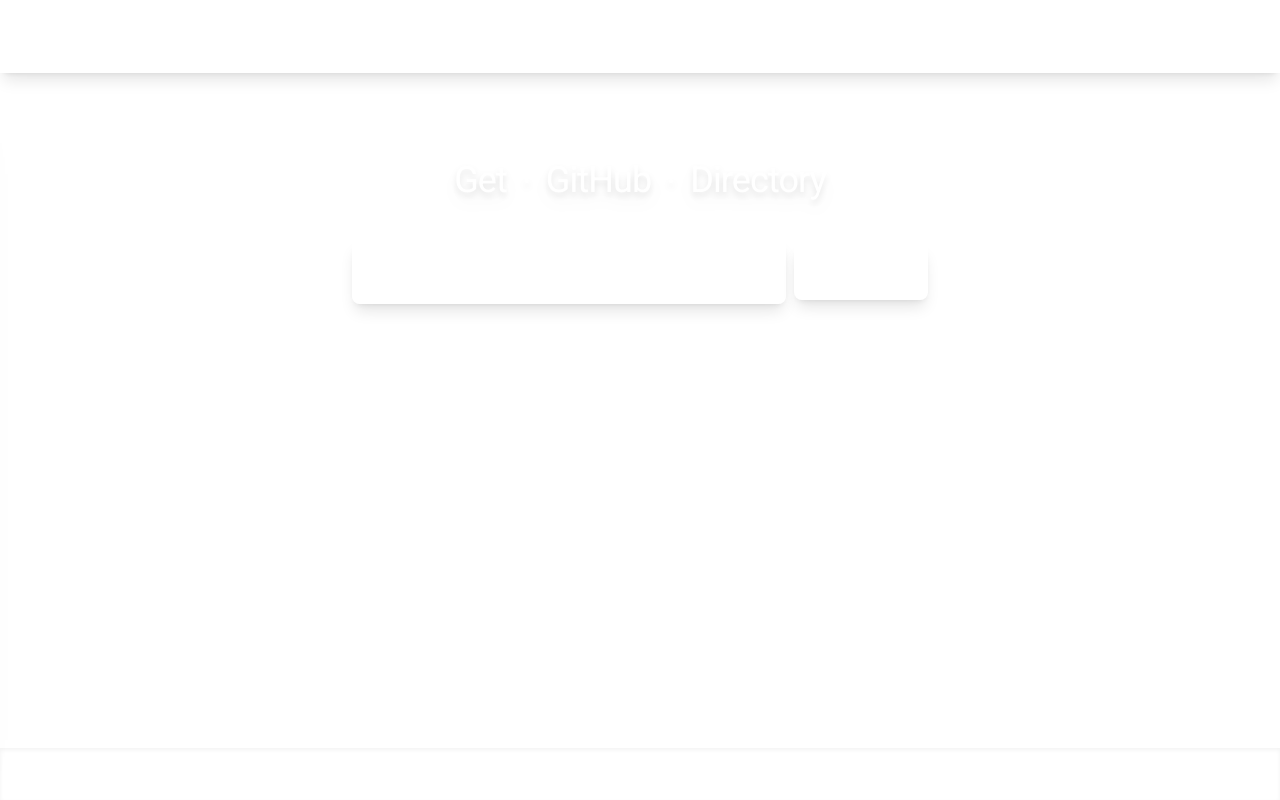
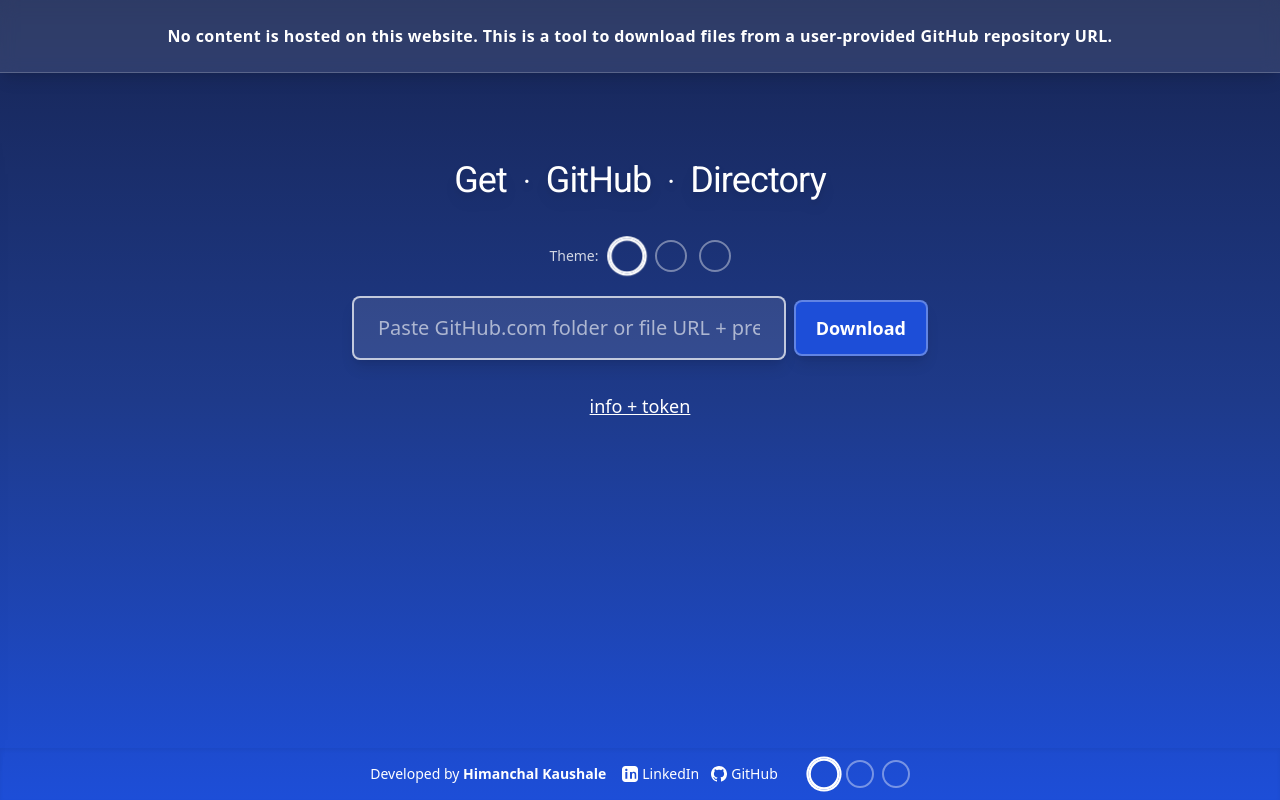
Before and after one commit to himanchalkaushale/Get-Github-Downloader, a React (Vite) app: page / in a window 1280 px wide. Built offline with nearby package versions, Linux system fonts and the light colour scheme.

Commit message:
Fix Tailwind CSS color themes and add theme selector

```diff
--- a/src/App.tsx
+++ b/src/App.tsx
@@ -190,6 +190,21 @@
             <h1 className="text-2xl sm:text-3xl md:text-4xl font-cursive font-normal text-white mb-10 text-center tracking-tight drop-shadow-lg animate-fadeinup whitespace-nowrap" style={{ fontFamily: 'Roboto, sans-serif' }}>
               Get <span className="mx-2 align-middle text-3xl">&middot;</span> GitHub <span className="mx-2 align-middle text-3xl">&middot;</span> Directory
             </h1>
+            {/* Theme selector */}
+            <div className="flex items-center gap-3 mb-6">
+              <span className="text-white/80 text-sm">Theme:</span>
+              {ACCENT_COLORS.map(c => (
+                <button
+                  key={c.value}
+                  aria-label={c.name}
+                  className={`w-8 h-8 rounded-full border-2 ${accent === c.value ? 'border-white scale-110 ring-2 ring-white' : 'border-white/40'} transition-all hover:scale-105`}
+                  style={{ backgroundColor: `var(--tw-${c.classes.base.replace('-', '-')})` }}
+                  onClick={() => setAccent(c.value)}
+                >
+                  <span className="sr-only">{c.name}</span>
+                </button>
+              ))}
+            </div>
             <div className="w-full flex flex-col sm:flex-row items-center gap-2 mb-8">
               <input
                 type="text"
--- a/src/index.css
+++ b/src/index.css
@@ -16,3 +16,24 @@
 .animate-fadeinup {
   animation: fadeinup 1.2s cubic-bezier(0.23, 1, 0.32, 1) both;
 }
+
+/* Ensure color classes are available */
+.bg-blue-700 { background-color: #1d4ed8; }
+.hover\:bg-blue-600:hover { background-color: #2563eb; }
+.active\:bg-blue-800:active { background-color: #1e40af; }
+.bg-green-700 { background-color: #15803d; }
+.hover\:bg-green-600:hover { background-color: #16a34a; }
+.active\:bg-green-800:active { background-color: #166534; }
+.bg-purple-700 { background-color: #7c3aed; }
+.hover\:bg-purple-600:hover { background-color: #9333ea; }
+.active\:bg-purple-800:active { background-color: #6b21a8; }
+
+.from-blue-950 { --tw-gradient-from: #172554; }
+.via-blue-900 { --tw-gradient-via: #1e3a8a; }
+.to-blue-700 { --tw-gradient-to: #1d4ed8; }
+.from-green-950 { --tw-gradient-from: #052e16; }
+.via-green-900 { --tw-gradient-via: #14532d; }
+.to-green-700 { --tw-gradient-to: #15803d; }
+.from-purple-950 { --tw-gradient-from: #2e1065; }
+.via-purple-900 { --tw-gradient-via: #581c87; }
+.to-purple-700 { --tw-gradient-to: #7c3aed; }
--- a/tailwind.config.js
+++ b/tailwind.config.js
@@ -12,4 +12,15 @@
     },
   },
   plugins: [],
+  safelist: [
+    // Blue colors
+    'bg-blue-700', 'hover:bg-blue-600', 'active:bg-blue-800', 'bg-blue-200', 'bg-blue-900', 'border-blue-700', 'text-blue-100', 'text-blue-200', 'text-blue-300', 'text-blue-400',
+    'from-blue-950', 'via-blue-900', 'to-blue-700',
+    // Green colors
+    'bg-green-700', 'hover:bg-green-600', 'active:bg-green-800', 'bg-green-200', 'bg-green-900', 'border-green-700', 'text-green-100', 'text-green-200', 'text-green-300', 'text-green-400',
+    'from-green-950', 'via-green-900', 'to-green-700',
+    // Purple colors
+    'bg-purple-700', 'hover:bg-purple-600', 'active:bg-purple-800', 'bg-purple-200', 'bg-purple-900', 'border-purple-700', 'text-purple-100', 'text-purple-200', 'text-purple-300', 'text-purple-400',
+    'from-purple-950', 'via-purple-900', 'to-purple-700',
+  ]
 }
```
